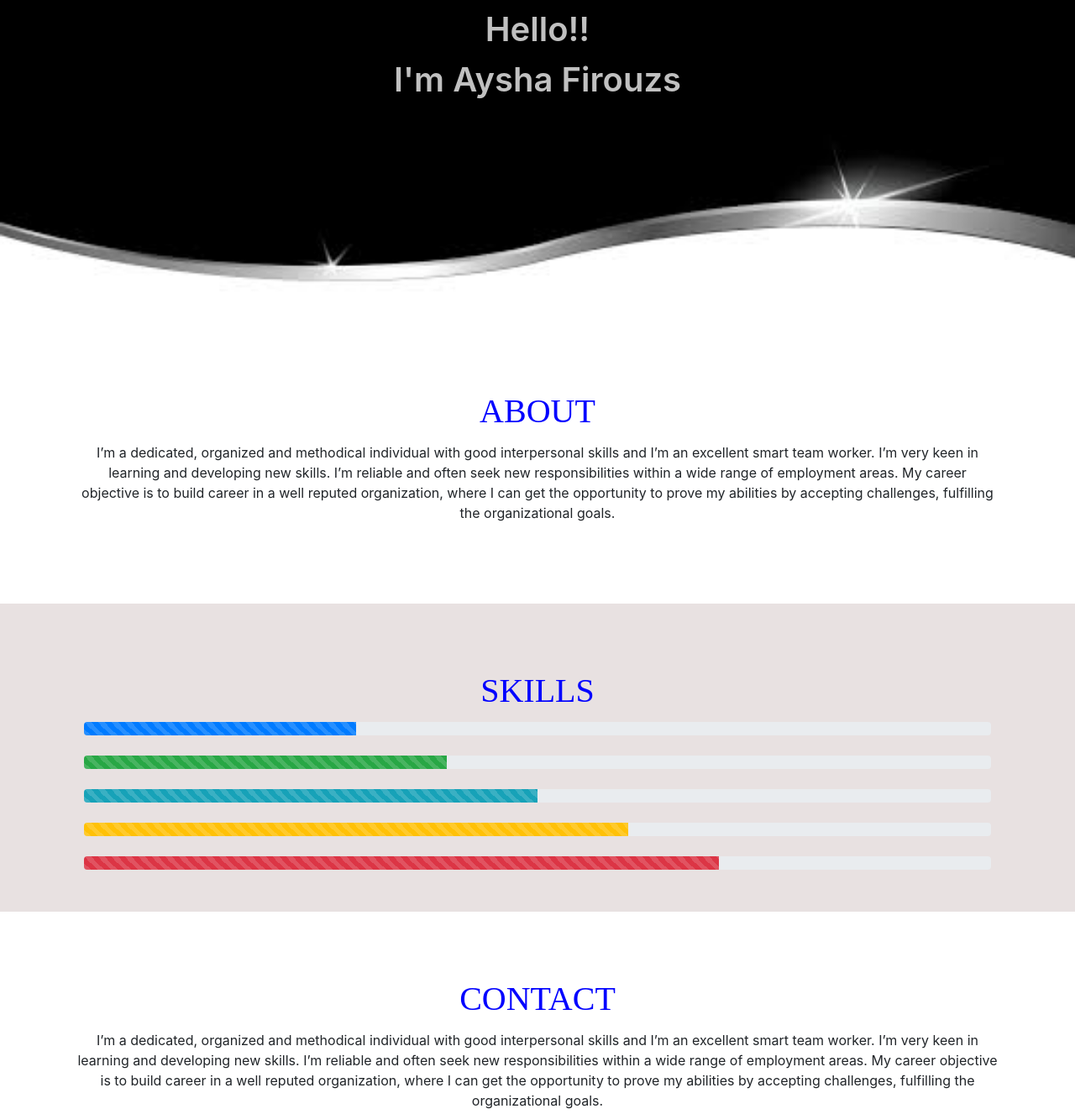
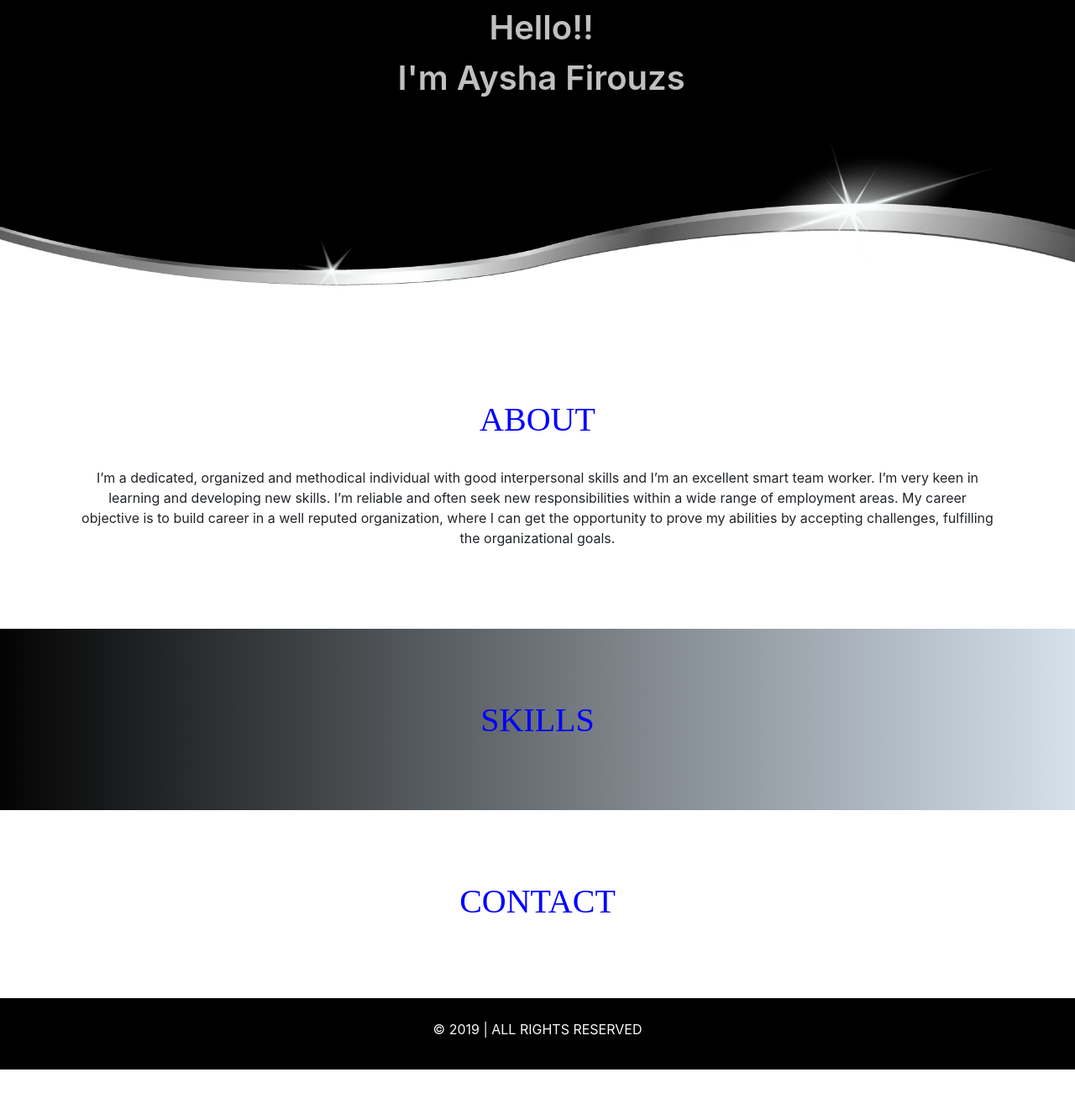
Before and after one commit to Aysha-Firouzs/Portfolio, a plain HTML site: page index.html in a window 1280 px wide. Shown: the part 199-1526 px from the top of the page at 84% size. After the commit the page ends 1473 px from the top, so only its background shows below. Drawn offline with nearby package versions, Linux system fonts and the light colour scheme.

Commit message:
Content Deletion

```diff
--- a/Demo.css
+++ b/Demo.css
@@ -25,9 +25,24 @@ body
 
 #Home
 {
-     background-image: linear-gradient(to right,black,black);
+     /* background-image: linear-gradient(to right,black,black); */
      color:#fff;
-     padding-top:5%;
+     padding-top:0;
+     background-color: black;
+     height: 65vh;
+     position: relative;
+}
+
+#Home img{
+    position: absolute;
+    bottom: 0;
+    /* border: 2px solid red; */
+}
+
+#Home div p {
+    position: absolute;
+    top: 12%;
+    left: 37%;
 }
 .main-title
 {
@@ -54,8 +69,8 @@ body
 }
 .container h1
 {
-    padding:5px;
-    margin-top:25px;
+    padding:25px;
+    margin-top:10px;
     text-transform:uppercase;
     color:blue;
     font-family: arial verdana;
@@ -70,7 +85,7 @@ body
     padding-top:50px;
     padding-bottom:50px;
     text-align:center;
-    background:#e8e1e1
+    background-image: linear-gradient(to right,#030303,#d5e1eb);
 
 }
 
@@ -82,6 +97,6 @@ body
     padding-top:50px;
     padding-bottom:50px;
     text-align:center;
-    background:white
+    background:white;
 
 }
--- a/index.html
+++ b/index.html
@@ -9,12 +9,16 @@
 		 <link href="Demo.css" rel="stylesheet" type="text/css">
 		 <link rel="stylesheet" href="https://stackpath.bootstrapcdn.com/bootstrap/4.3.1/css/bootstrap.min.css">
 		 <script src="https://code.jquery.com/jquery-3.3.1.slim.min.js"></script>
+		 <script src="https://kit.fontawesome.com/d2c2ffe33f.js" crossorigin="anonymous"></script>
 		 <script src="https://stackpath.bootstrapcdn.com/bootstrap/4.3.1/js/bootstrap.min.js"></script>
 		 <link rel="stylesheet" hrefhttps://stackpath.bootstrapcdn.com/font-awesome/4.7.0/css/font-awesome.min.css>
+		 <link rel="stylesheet" href="https://cdnjs.cloudflare.com/ajax/libs/animate.css/3.7.2/animate.min.css">
 		 <title>Aysh</title>
 	 </head>
 
      <body>
+
+
 	     <section id="nav-bar">
 			 <nav class="navbar navbar-expand-lg navbar-light ">
 				 <button class="navbar-toggler" type="button" data-toggle="collapse" data-target="#navbarNavDropdown" aria-controls="navbarNavDropdown" aria-expanded="false" aria-label="Toggle navigation">
@@ -34,6 +38,7 @@
 						 <li class="nav-item">
 							 <a class="nav-link" href="#Contact">Contact</a>
 						 </li>
+
 					 </ul>
 				 </div>
 			 </nav>
@@ -42,14 +47,15 @@
 		 <!-------------------Home section----------------->
 
 		 <section id ="Home">
+				<img src="FOOTER.png" class="bottom-img">
 		     <div class="container">
 
-				 <p class="main-title">Hello!!<br>I'm Aysha Firouzs</br></p>
+				 <p class="main-title animated bounce">Hello!!<br>I'm Aysha Firouzs</br></p>
 
 
              </div>
 
-			 <img src="foot.jpg"class="bottom-img">
+
 
 
          </section>
@@ -76,26 +82,7 @@
 
 					 <div class="container">
 
-             <div class="progress">
-                 <div class="progress-bar progress-bar-striped" style="width:30%"></div>
-             </div>
-             <br>
-             <div class="progress">
-                 <div class="progress-bar bg-success progress-bar-striped" style="width:40%"></div>
-             </div>
-             <br>
-             <div class="progress">
-                 <div class="progress-bar bg-info progress-bar-striped" style="width:50%"></div>
-             </div>
-             <br>
-             <div class="progress">
-                 <div class="progress-bar bg-warning progress-bar-striped" style="width:60%"></div>
-             </div>
-             <br>
-             <div class="progress">
-                 <div class="progress-bar bg-danger progress-bar-striped" style="width:70%"></div>
-             </div>
-         </div>
+                     </div>
 
                  </div>
              </div>
@@ -106,17 +93,33 @@
          <section id="Contact">
 		      <div class="container ">
 					 <h1>Contact</h1>
-					 <p>I’m a dedicated, organized and methodical individual with good interpersonal skills and I’m an
-					 excellent smart team worker. I’m very keen in learning and developing new skills. I’m reliable
-					 and often seek new responsibilities within a wide range of employment areas. My career
-					 objective is to build career in a well reputed organization, where I can get the opportunity to
-					 prove my abilities by accepting challenges, fulfilling the organizational goals.</p>
+					 <p></p>
                  </div>
              </div>
-         </section>
+		 </section>
 
 
-
-
+		 <footer style =" background-color:black; padding-top:25px; padding-bottom:20px;">
+				<p align="center"style="color:#F9F9F9">© 2019 | ALL RIGHTS RESERVED</p>
+		  </footer>
+		  <script src="https://cdnjs.cloudflare.com/ajax/libs/wow/1.1.2/wow.min.js"></script>
+		  <script>
+			  var wow = new WOW(
+                {
+             boxClass:     'wow',      // animated element css class (default is wow)
+             animateClass: 'animated', // animation css class (default is animated)
+             offset:       0,          // distance to the element when triggering the animation (default is 0)
+                mobile:       true,       // trigger animations on mobile devices (default is true)
+             live:         true,       // act on asynchronously loaded content (default is true)
+               callback:     function(box) {
+               // the callback is fired every time an animation is started
+                // the argument that is passed in is the DOM node being animated
+                },
+                scrollContainer: null,    // optional scroll container selector, otherwise use window,
+               resetAnimation: true,     // reset animation on end (default is true)
+               }
+                );
+             wow.init();
+		  </script>
 	 </body>
 </html>
```
Also changed, not shown: 1.jpg (deleted), 2.jpg (deleted), FOOTER.png (added), abc.png (deleted), dow.png (deleted), down.png (deleted), download.png (deleted), foot.jpg (deleted).
